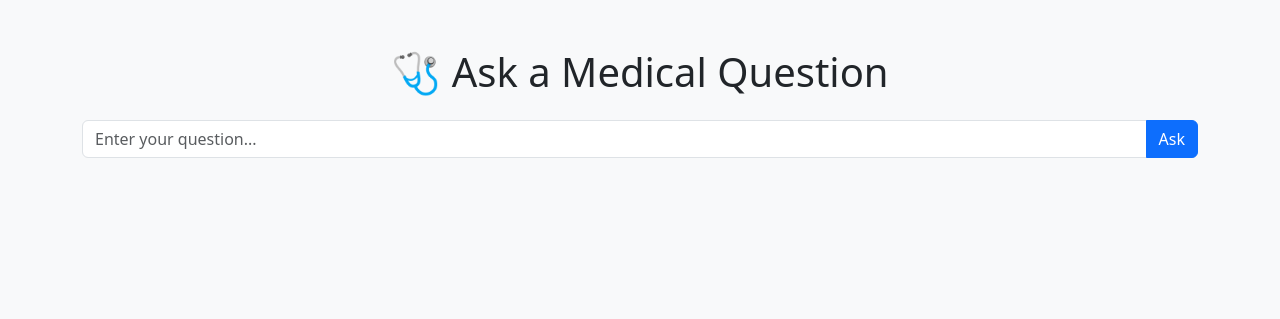
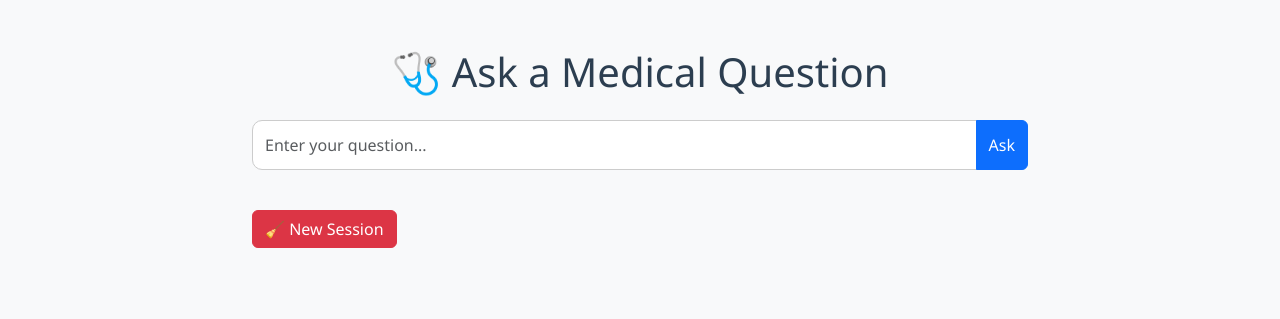
Before and after one commit to mallickboy/AIDRA, a Flask app: page / in a window 1280 px wide. Shown: the top 319 px of the page. Run offline with Flask 3, Linux system fonts and the light colour scheme; parts of the project's set-up code (start-up, migrations or seed data) failed here and were passed over.

Commit message:
added chat history and clear button

```diff
--- a/app.py
+++ b/app.py
@@ -1,4 +1,6 @@
-from flask import Flask, render_template, request
+from flask import Flask, render_template, request , session
+from qa_pipeline import get_answer
+from flask_session import Session
 from langchain.chains import RetrievalQA
 from langchain.prompts import PromptTemplate
 from langchain_community.embeddings import HuggingFaceEmbeddings
@@ -11,8 +13,7 @@ from pinecone import Pinecone
 load_dotenv()
 
 app = Flask(__name__)
-
-
+app.secret_key = os.getenv('FLASK_SECRET_KEY')
 embedding_model = HuggingFaceEmbeddings(model_name="sentence-transformers/all-MiniLM-L6-v2")
 
 PCapi = os.getenv('ragdoctor')
@@ -59,14 +60,29 @@ qa_chain = RetrievalQA.from_chain_type(
 )
 
 @app.route('/', methods=['GET', 'POST'])
+
 def index():
+
     answer = None
     question = ""
+    if "history" not in session:
+        session["history"] =[]
+
     if request.method == 'POST':
         question = request.form['question']
         result = qa_chain.invoke(question)
         answer = result['result']
-    return render_template('index.html', answer=answer, question=question)
+        # answer = get_answer(question)
+        session["history"].append({"question": question, "answer": answer})
+        session.modified = True
+    # return render_template('index.html', answer=answer, question=question)
+    return render_template("index.html", history=session["history"], answer=answer, question=question)
+
+
+@app.route('/clear')
+def clear():
+    session.pop("history", None)
+    return render_template("index.html", history=[], question="")
 
 if __name__ == '__main__':
     app.run(debug=True)
--- a/static/style.css
+++ b/static/style.css
@@ -1,6 +1,64 @@
 body {
+  background: #f4f6f9;
   font-family: 'Segoe UI', sans-serif;
 }
-textarea {
-  background-color: #fdfdfd;
+
+.container {
+  max-width: 800px;
+  margin: auto;
+  padding-top: 40px;
 }
+
+h1 {
+  text-align: center;
+  color: #2c3e50;
+  margin-bottom: 30px;
+}
+
+form {
+  display: flex;
+  gap: 10px;
+}
+
+input[type="text"] {
+  flex-grow: 1;
+  padding: 12px;
+  border-radius: 10px;
+  border: 1px solid #ccc;
+  font-size: 16px;
+}
+
+button {
+  padding: 12px 20px;
+  border: none;
+  background-color: #3498db;
+  color: white;
+  font-size: 16px;
+  border-radius: 10px;
+  transition: background-color 0.3s ease;
+}
+
+button:hover {
+  background-color: #2980b9;
+}
+
+.card {
+  background: white;
+  border-radius: 10px;
+  padding: 20px;
+  box-shadow: 0 4px 12px rgba(0, 0, 0, 0.1);
+  margin-top: 20px;
+}
+
+.answer-box {
+  white-space: pre-wrap;
+  line-height: 1.6;
+  color: #34495e;
+}
+
+.footer {
+  text-align: center;
+  padding: 20px;
+  color: #999;
+  font-size: 14px;
+}
--- a/templates/index.html
+++ b/templates/index.html
@@ -4,6 +4,8 @@
   <meta charset="utf-8">
   <title>Medical RAG Assistant</title>
   <link href="https://cdn.jsdelivr.net/npm/bootstrap@5.3.0/dist/css/bootstrap.min.css" rel="stylesheet">
+  <link rel="stylesheet" href="{{ url_for('static', filename='style.css') }}">
+
   <style>
     body { background: #f8f9fa; }
     .card { border-radius: 1rem; box-shadow: 0 0 20px rgba(0,0,0,0.1); }
@@ -14,17 +16,31 @@
 <div class="container py-5">
   <h1 class="mb-4 text-center">🩺 Ask a Medical Question</h1>
   <form method="POST" class="mb-4">
-    <div class="input-group mb-3">
-      <input type="text" name="question" class="form-control" placeholder="Enter your question..." required value="{{ question }}">
-      <button class="btn btn-primary" type="submit">Ask</button>
-    </div>
-  </form>
-  {% if answer %}
-  <div class="card p-4">
-    <h5 class="mb-3">Answer:</h5>
-    <div class="answer-box">{{ answer }}</div>
+  <div class="input-group mb-3">
+    <input type="text" name="question" class="form-control" placeholder="Enter your question..." required value="{{ question }}">
+    <button class="btn btn-primary" type="submit">Ask</button>
   </div>
-  {% endif %}
+</form>
+
+<form method="GET" action="/clear" class="mb-4">
+  <button class="btn btn-danger">🧹 New Session</button>
+</form>
+
+  {% for entry in history|reverse %}
+  <div class="card p-3 mb-3">
+    <strong>Question:</strong> {{ entry.question }}<br>
+    <strong>Answer:</strong>
+    <div class="answer-box">{{ entry.answer }}</div>
+  </div>
+{% endfor %}
+
 </div>
 </body>
+<!-- <script>
+  document.querySelector("form").addEventListener("submit", function () {
+    document.querySelector("input[name='question']").value = "";
+    setTimeout(() => window.scrollTo(0, document.body.scrollHeight), 100);
+  });
+</script> -->
+
 </html>
```
